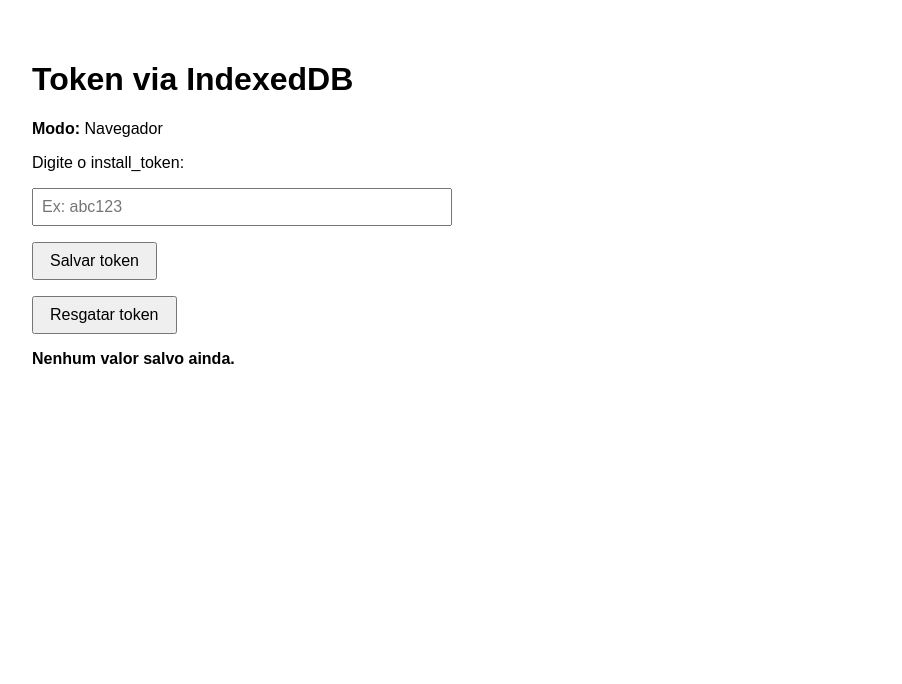
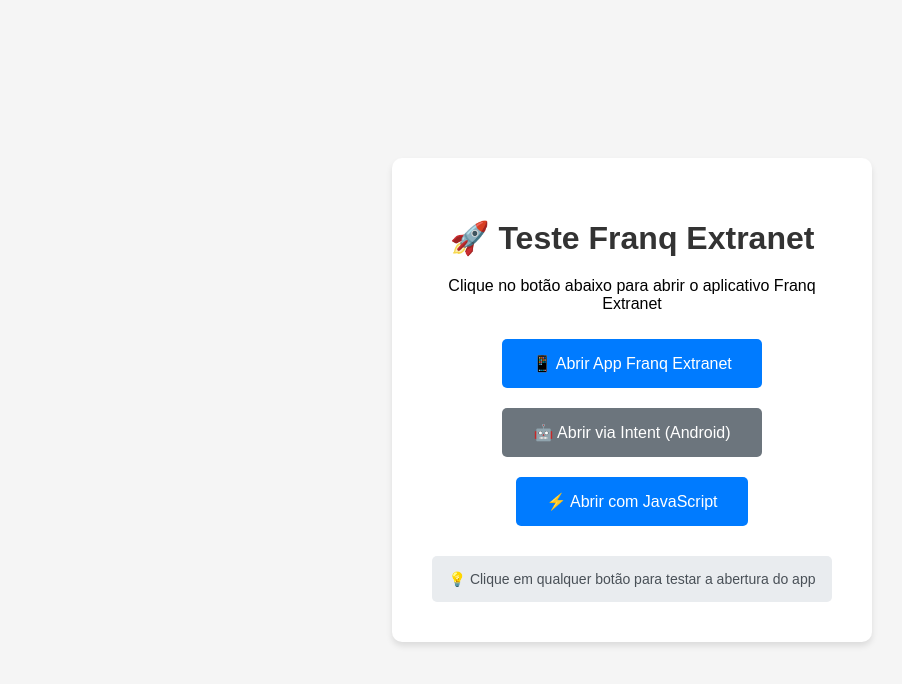
Before and after one commit to RodrigoQuintas/storage-pwa, a plain HTML site: page index.html in a window 1280 px wide. Shown: the whole page, without its empty margins (8-910 px from the left). Drawn offline with Linux system fonts and the light colour scheme.

Commit message:
Update index.html

```diff
--- a/index.html
+++ b/index.html
@@ -1,106 +1,185 @@
 <!DOCTYPE html>
 <html lang="pt-BR">
 <head>
-  <meta charset="UTF-8" />
-  <title>PWA IndexedDB com Input Manual</title>
-  <meta name="viewport" content="width=device-width, initial-scale=1.0" />
-  <link rel="manifest" href="manifest.json" />
-  <meta name="theme-color" content="#ffffff" />
+    <meta charset="UTF-8">
+    <meta name="viewport" content="width=device-width, initial-scale=1.0">
+    <title>Teste - Abrir Franq Extranet</title>
     <style>
-    body { font-family: sans-serif; padding: 2rem; }
-    label, input, button { display: block; margin-top: 1rem; font-size: 1rem; }
-    input { padding: 0.5rem; width: 100%; max-width: 400px; }
-    button { padding: 0.5rem 1rem; cursor: pointer; }
-    .output { margin-top: 1rem; font-weight: bold; }
+        body {
+            font-family: Arial, sans-serif;
+            display: flex;
+            flex-direction: column;
+            align-items: center;
+            justify-content: center;
+            min-height: 100vh;
+            margin: 0;
+            background-color: #f5f5f5;
+        }
+
+        .container {
+            text-align: center;
+            background: white;
+            padding: 40px;
+            border-radius: 10px;
+            box-shadow: 0 4px 6px rgba(0, 0, 0, 0.1);
+            max-width: 400px;
+            width: 90%;
+        }
+
+        h1 {
+            color: #333;
+            margin-bottom: 20px;
+        }
+
+        .app-button {
+            background-color: #007bff;
+            color: white;
+            border: none;
+            padding: 15px 30px;
+            font-size: 16px;
+            border-radius: 5px;
+            cursor: pointer;
+            margin: 10px;
+            transition: background-color 0.3s;
+            text-decoration: none;
+            display: inline-block;
+            min-width: 200px;
+        }
+
+        .app-button:hover {
+            background-color: #0056b3;
+        }
+
+        .app-button.secondary {
+            background-color: #6c757d;
+        }
+
+        .app-button.secondary:hover {
+            background-color: #545b62;
+        }
+
+        .info {
+            margin-top: 20px;
+            padding: 15px;
+            background-color: #e9ecef;
+            border-radius: 5px;
+            font-size: 14px;
+            color: #495057;
+        }
+
+        .error {
+            background-color: #f8d7da;
+            color: #721c24;
+            border: 1px solid #f5c6cb;
+        }
+
+        .success {
+            background-color: #d4edda;
+            color: #155724;
+            border: 1px solid #c3e6cb;
+        }
     </style>
 </head>
 <body>
-  <h1>Token via IndexedDB</h1>
-  <p><strong>Modo:</strong> <span id="mode">Detectando...</span></p>
+    <div class="container">
+        <h1>🚀 Teste Franq Extranet</h1>
+        <p>Clique no botão abaixo para abrir o aplicativo Franq Extranet</p>
 
-  <label for="tokenInput">Digite o install_token:</label>
-  <input type="text" id="tokenInput" placeholder="Ex: abc123" />
+        <!-- Botão principal usando custom scheme -->
+        <a href="com.grupoboticario.franq.extranet://" class="app-button" id="openApp">
+            📱 Abrir App Franq Extranet
+        </a>
 
-  <button id="saveBtn">Salvar token</button>
-  <button id="getBtn">Resgatar token</button>
+        <!-- Botão alternativo usando intent (Android) -->
+        <a href="intent://open#Intent;scheme=com.grupoboticario.franq.extranet;package=com.grupoboticario.franq.extranet;end" class="app-button secondary" id="openAppIntent">
+            🤖 Abrir via Intent (Android)
+        </a>
 
-  <p class="output" id="output">Nenhum valor salvo ainda.</p>
+        <!-- Botão para testar via JavaScript -->
+        <button class="app-button" onclick="openAppWithFallback()" id="openAppJS">
+            ⚡ Abrir com JavaScript
+        </button>
+
+        <div class="info" id="status">
+            💡 Clique em qualquer botão para testar a abertura do app
+        </div>
+    </div>
 
     <script>
-  const isStandalone =
-    window.matchMedia('(display-mode: standalone)').matches ||
-    window.navigator.standalone === true;
+        // Função para abrir o app com fallback
+        function openAppWithFallback() {
+            const appScheme = 'com.grupoboticario.franq.extranet://';
+            const fallbackUrl = 'https://play.google.com/store/apps/details?id=com.grupoboticario.franq.extranet';
 
-  document.getElementById('mode').innerText = isStandalone
-    ? 'PWA Instalado'
-    : 'Navegador';
+            updateStatus('Tentando abrir o aplicativo...', 'info');
 
-  function openDB() {
-    return new Promise((resolve, reject) => {
-      const request = indexedDB.open('PWA_DB', 1);
-      request.onupgradeneeded = (event) => {
-        const db = event.target.result;
-        if (!db.objectStoreNames.contains('tokens')) {
-          db.createObjectStore('tokens', { keyPath: 'key' });
+            // Detectar se é iOS ou Android
+            const isIOS = /iPad|iPhone|iPod/.test(navigator.userAgent);
+            const isAndroid = /Android/.test(navigator.userAgent);
+
+            if (isIOS) {
+                // Para iOS
+                window.location = appScheme;
+                setTimeout(() => {
+                    updateStatus('App não encontrado. Redirecionando para App Store...', 'error');
+                    window.location = 'https://apps.apple.com/app/id1234567890'; // Substitua pelo ID real da App Store
+                }, 2000);
+            } else if (isAndroid) {
+                // Para Android - tenta abrir o app
+                const intentUrl = `intent://open#Intent;scheme=com.grupoboticario.franq.extranet;package=com.grupoboticario.franq.extranet;end`;
+
+                try {
+                    window.location = intentUrl;
+                    setTimeout(() => {
+                        updateStatus('App não encontrado. Redirecionando para Play Store...', 'error');
+                        window.location = fallbackUrl;
+                    }, 2000);
+                } catch (e) {
+                    updateStatus('Erro ao tentar abrir o app: ' + e.message, 'error');
+                    window.location = fallbackUrl;
                 }
-      };
-      request.onsuccess = () => resolve(request.result);
-      request.onerror = () => reject(request.error);
-    });
+            } else {
+                // Desktop ou outros dispositivos
+                updateStatus('Este teste funciona melhor em dispositivos móveis', 'error');
+                window.open(appScheme, '_blank');
+            }
         }
 
-  async function saveToken(key, value) {
-    const db = await openDB();
-    const tx = db.transaction('tokens', 'readwrite');
-    const store = tx.objectStore('tokens');
-    return new Promise((resolve, reject) => {
-      const req = store.put({ key, value });
-      req.onsuccess = () => resolve();
-      req.onerror = (err) => reject(err);
-    });
+        // Função para atualizar o status
+        function updateStatus(message, type = 'info') {
+            const statusDiv = document.getElementById('status');
+            statusDiv.textContent = message;
+            statusDiv.className = `info ${type}`;
         }
 
-  async function getToken(key) {
-    const db = await openDB();
-    const tx = db.transaction('tokens', 'readonly');
-    const store = tx.objectStore('tokens');
-    return new Promise((resolve, reject) => {
-      const req = store.get(key);
-      req.onsuccess = () => resolve(req.result?.value);
-      req.onerror = () => reject(req.error);
-    });
-  }
-
-  const input = document.getElementById('tokenInput');
-  const output = document.getElementById('output');
-
-  document.getElementById('saveBtn').addEventListener('click', async () => {
-    const value = input.value.trim();
-    if (!value) return alert('Digite um valor primeiro.');
-    await saveToken('install_token', value);
-    output.innerText = `✅ Token salvo: ${value}`;
+        // Adicionar listeners para os links diretos
+        document.getElementById('openApp').addEventListener('click', function(e) {
+            updateStatus('Tentando abrir via custom scheme...', 'info');
+            setTimeout(() => {
+                updateStatus('Se o app não abriu, ele pode não estar instalado', 'error');
+            }, 2000);
         });
 
-  document.getElementById('getBtn').addEventListener('click', async () => {
-    const stored = await getToken('install_token');
-    output.innerText = stored
-      ? `📦 Token recuperado: ${stored}`
-      : '❌ Nenhum token salvo.';
+        document.getElementById('openAppIntent').addEventListener('click', function(e) {
+            updateStatus('Tentando abrir via Intent (Android)...', 'info');
+            setTimeout(() => {
+                updateStatus('Se o app não abriu, ele pode não estar instalado', 'error');
+            }, 2000);
         });
 
-  // ✅ Ao carregar a página, preencher o input com o valor salvo (se existir)
-  window.addEventListener('DOMContentLoaded', async () => {
-    const stored = await getToken('install_token');
-    if (stored) {
-      input.value = stored;
-      output.innerText = `🔁 Token carregado automaticamente: ${stored}`;
-    }
+        // Detectar se o app foi aberto com sucesso
+        window.addEventListener('blur', function() {
+            setTimeout(() => {
+                updateStatus('✅ App aberto com sucesso!', 'success');
+            }, 100);
         });
 
-  if ('serviceWorker' in navigator) {
-    navigator.serviceWorker.register('service-worker.js');
-  }
+        // Detectar volta para a página
+        window.addEventListener('focus', function() {
+            setTimeout(() => {
+                updateStatus('🔄 Voltou para a página - app pode não ter aberto', 'info');
+            }, 100);
+        });
     </script>
-
 </body>
 </html>
```
Lines whose indentation alone changed are shown as unchanged.
